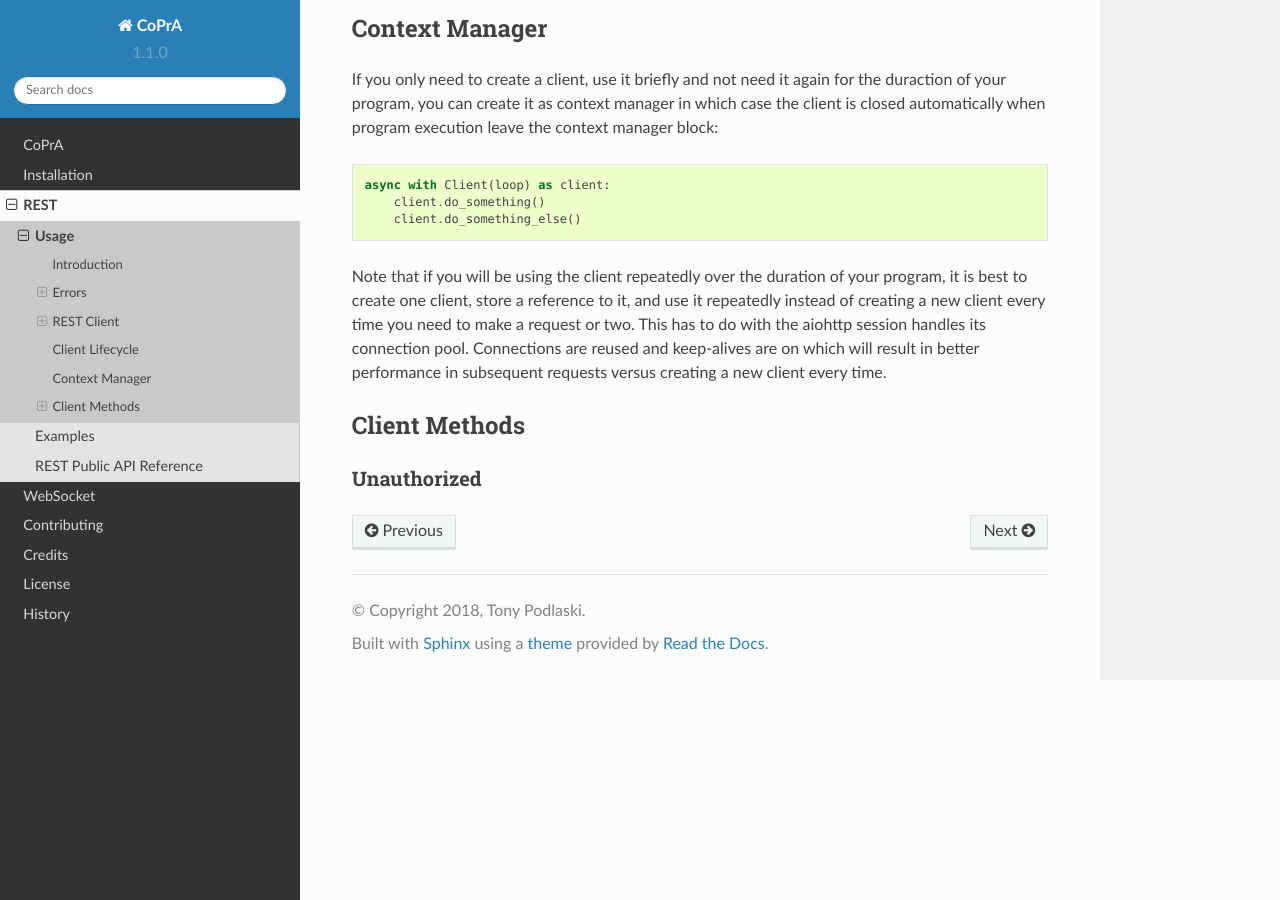
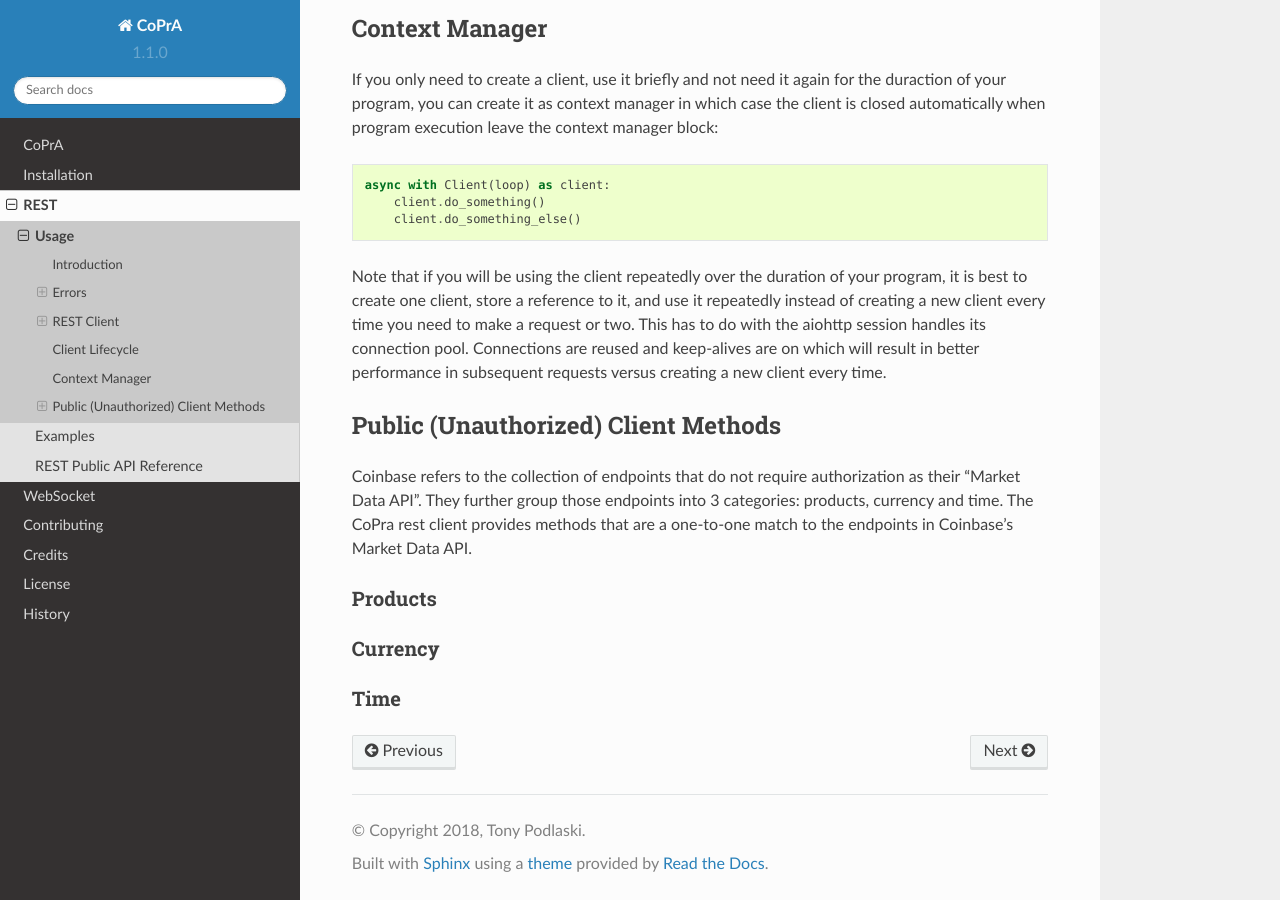
Before and after one commit to tpodlaski/copra, a Sphinx documentation site: the page built from docs/rest/usage.rst, in a window 1280 px wide and 900 px high, scrolled down 2984 px. Built offline with Sphinx 7.4.7 and the Read the Docs theme 2.0.0, drawn with Linux system fonts in a browser that asks for light colours.

Commit message:
Update usage.rst

```diff
--- a/docs/rest/usage.rst
+++ b/docs/rest/usage.rst
@@ -109,8 +109,16 @@ If you only need to create a client, use it briefly and not need it again for th
 
 Note that if you will be using the client repeatedly over the duration of your program, it is best to create one client, store a reference to it, and use it repeatedly instead of creating a new client every time you need to make a request or two. This has to do with the aiohttp session handles its connection pool. Connections are reused and keep-alives are on which will result in better performance in subsequent requests versus creating a new client every time.
 
-Client Methods
+Public (Unauthorized) Client Methods
 --------------
 
-Unauthorized
-++++++++++++
+Coinbase refers to the collection of endpoints that do not require authorization as their "Market Data API". They further group those endpoints into 3 categories: products, currency and time. The CoPra rest client provides methods that are a one-to-one match to the endpoints in Coinbase's Market Data API.
+
+Products
+++++++++
+
+Currency
+++++++++
+
+Time
+++++
```
